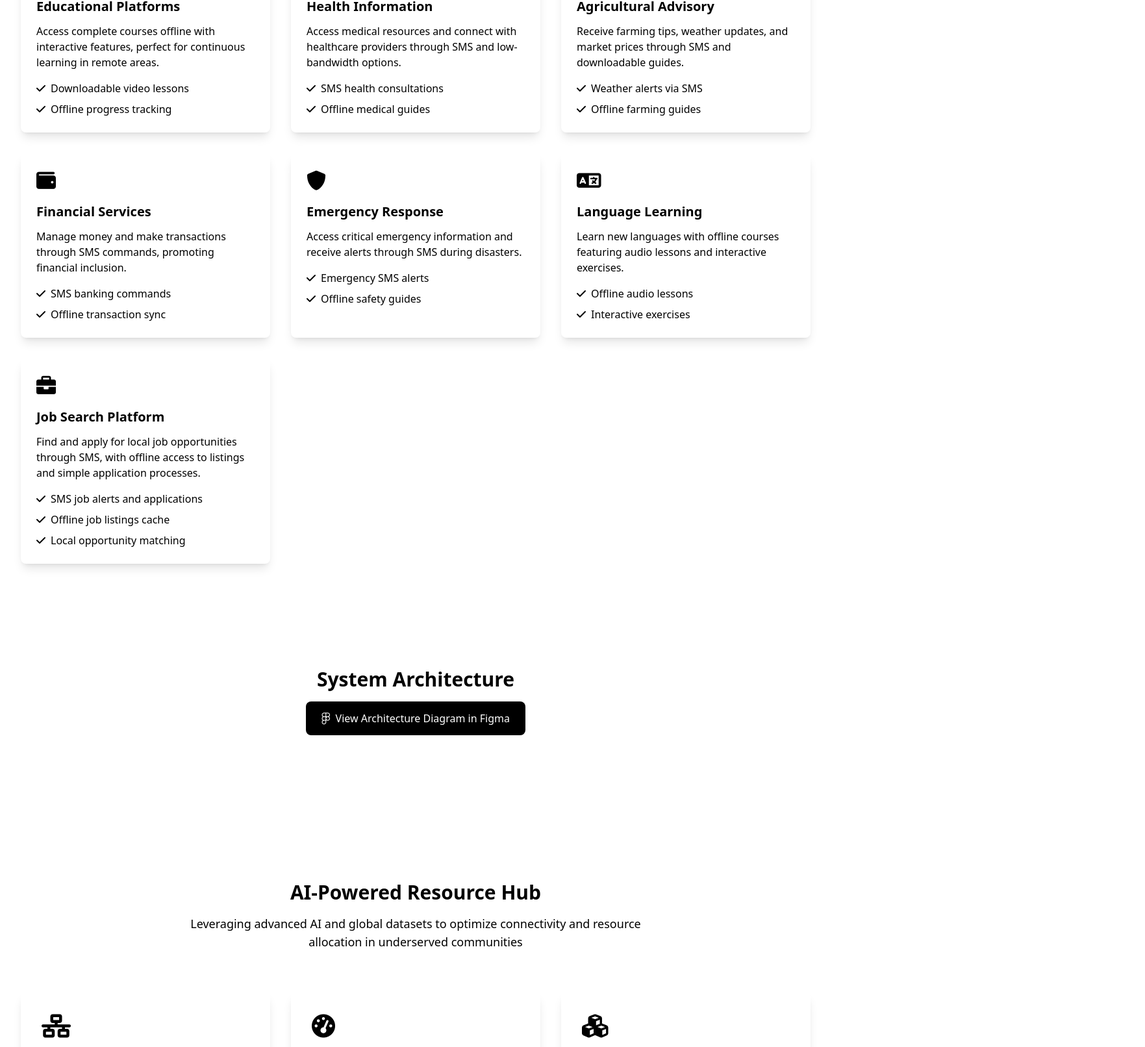
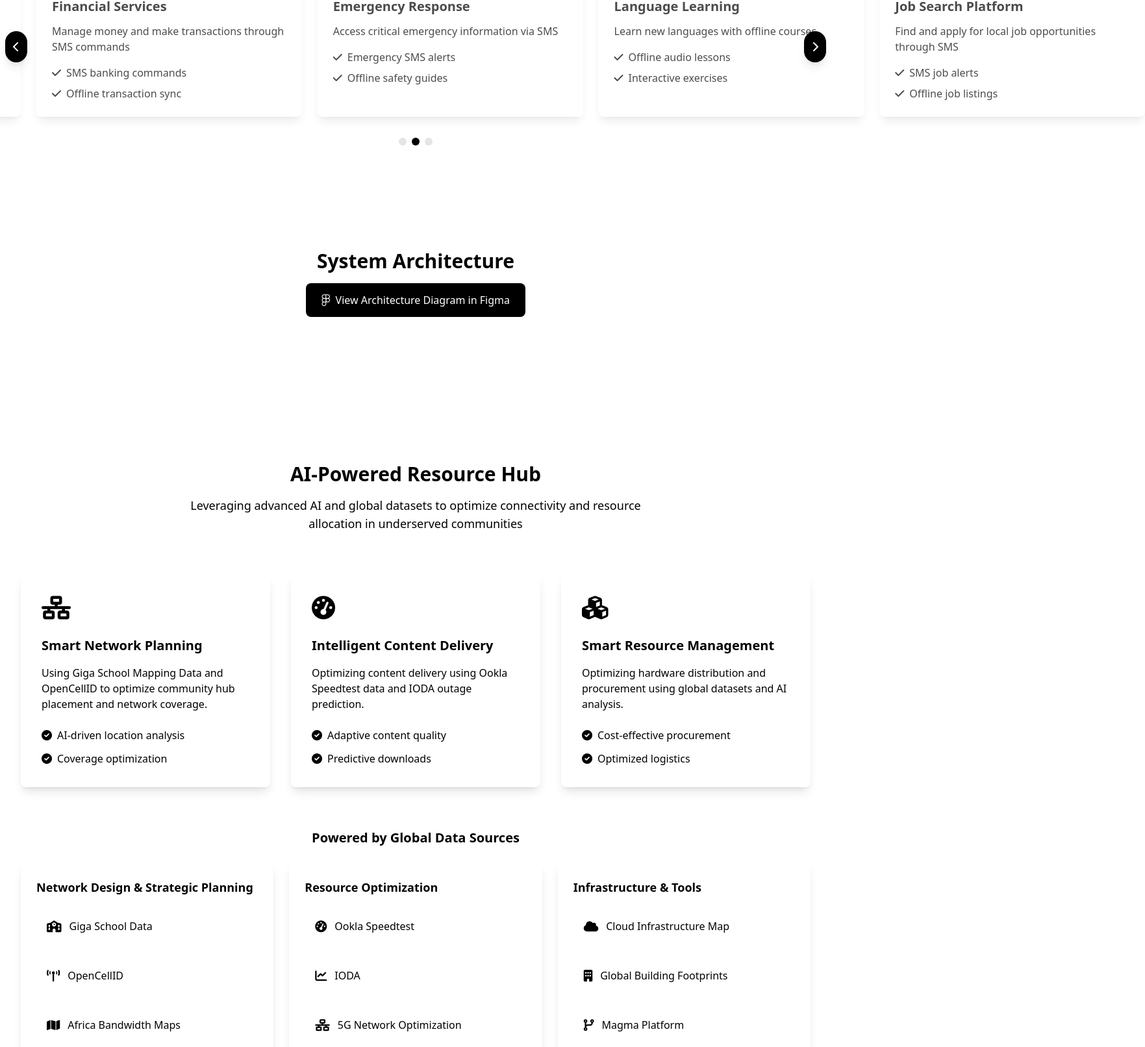
Before and after one commit to prashantsingh2408/digital-activator, a plain HTML site: page index.html in a window 1280 px wide. Shown: the part 1228-2840 px from the top of the page at 65% size, 1763 px wide, since content can reach past the window. Drawn offline with nearby package versions, Linux system fonts and the light colour scheme.

Commit message:
compact the side using Carousel

```diff
--- a/index.html
+++ b/index.html
@@ -409,7 +409,7 @@
         </div>
     </section>
 
-    <!-- After the About Section -->
+    <!-- Real-World Solutions Section -->
     <section id="use-cases" class="py-20 bg-[var(--bg-color-secondary)]">
         <div class="max-w-7xl mx-auto px-4 sm:px-6 lg:px-8">
             <div class="text-center mb-16">
@@ -419,16 +419,19 @@
                 </p>
             </div>
 
-            <div class="grid grid-cols-1 md:grid-cols-2 lg:grid-cols-3 gap-8">
+            <!-- Carousel Container -->
+            <div class="relative">
+                <!-- Carousel Track -->
+                <div id="carousel-track" class="flex transition-transform duration-300 gap-6">
                     <!-- Education Card -->
-                <div class="bg-[var(--card-bg)] rounded-lg shadow-lg overflow-hidden hover:shadow-xl transition-shadow duration-300">
+                    <div class="bg-[var(--card-bg)] rounded-lg shadow-lg overflow-hidden">
                         <div class="p-6">
                             <div class="text-[var(--accent-color)] text-3xl mb-4">
                                 <i class="fas fa-graduation-cap"></i>
                             </div>
                             <h3 class="text-xl font-semibold text-[var(--text-color)] mb-3">Educational Platforms</h3>
                             <p class="text-[var(--text-color-secondary)] mb-4">
-                            Access complete courses offline with interactive features, perfect for continuous learning in remote areas.
+                                Access complete courses offline with interactive features
                             </p>
                             <ul class="text-[var(--text-color-secondary)] space-y-2">
                                 <li class="flex items-start">
@@ -444,14 +447,14 @@
                     </div>
 
                     <!-- Healthcare Card -->
-                <div class="bg-[var(--card-bg)] rounded-lg shadow-lg overflow-hidden hover:shadow-xl transition-shadow duration-300">
+                    <div class="bg-[var(--card-bg)] rounded-lg shadow-lg overflow-hidden">
                         <div class="p-6">
                             <div class="text-[var(--accent-color)] text-3xl mb-4">
                                 <i class="fas fa-heartbeat"></i>
                             </div>
                             <h3 class="text-xl font-semibold text-[var(--text-color)] mb-3">Health Information</h3>
                             <p class="text-[var(--text-color-secondary)] mb-4">
-                            Access medical resources and connect with healthcare providers through SMS and low-bandwidth options.
+                                Access medical resources through SMS and low-bandwidth options
                             </p>
                             <ul class="text-[var(--text-color-secondary)] space-y-2">
                                 <li class="flex items-start">
@@ -467,14 +470,14 @@
                     </div>
 
                     <!-- Agriculture Card -->
-                <div class="bg-[var(--card-bg)] rounded-lg shadow-lg overflow-hidden hover:shadow-xl transition-shadow duration-300">
+                    <div class="bg-[var(--card-bg)] rounded-lg shadow-lg overflow-hidden">
                         <div class="p-6">
                             <div class="text-[var(--accent-color)] text-3xl mb-4">
                                 <i class="fas fa-seedling"></i>
                             </div>
                             <h3 class="text-xl font-semibold text-[var(--text-color)] mb-3">Agricultural Advisory</h3>
                             <p class="text-[var(--text-color-secondary)] mb-4">
-                            Receive farming tips, weather updates, and market prices through SMS and downloadable guides.
+                                Receive farming tips and weather updates through SMS
                             </p>
                             <ul class="text-[var(--text-color-secondary)] space-y-2">
                                 <li class="flex items-start">
@@ -490,14 +493,14 @@
                     </div>
 
                     <!-- Financial Services Card -->
-                <div class="bg-[var(--card-bg)] rounded-lg shadow-lg overflow-hidden hover:shadow-xl transition-shadow duration-300">
+                    <div class="bg-[var(--card-bg)] rounded-lg shadow-lg overflow-hidden">
                         <div class="p-6">
                             <div class="text-[var(--accent-color)] text-3xl mb-4">
                                 <i class="fas fa-wallet"></i>
                             </div>
                             <h3 class="text-xl font-semibold text-[var(--text-color)] mb-3">Financial Services</h3>
                             <p class="text-[var(--text-color-secondary)] mb-4">
-                            Manage money and make transactions through SMS commands, promoting financial inclusion.
+                                Manage money and make transactions through SMS commands
                             </p>
                             <ul class="text-[var(--text-color-secondary)] space-y-2">
                                 <li class="flex items-start">
@@ -513,14 +516,14 @@
                     </div>
 
                     <!-- Emergency Response Card -->
-                <div class="bg-[var(--card-bg)] rounded-lg shadow-lg overflow-hidden hover:shadow-xl transition-shadow duration-300">
+                    <div class="bg-[var(--card-bg)] rounded-lg shadow-lg overflow-hidden">
                         <div class="p-6">
                             <div class="text-[var(--accent-color)] text-3xl mb-4">
                                 <i class="fas fa-shield-alt"></i>
                             </div>
                             <h3 class="text-xl font-semibold text-[var(--text-color)] mb-3">Emergency Response</h3>
                             <p class="text-[var(--text-color-secondary)] mb-4">
-                            Access critical emergency information and receive alerts through SMS during disasters.
+                                Access critical emergency information via SMS
                             </p>
                             <ul class="text-[var(--text-color-secondary)] space-y-2">
                                 <li class="flex items-start">
@@ -536,14 +539,14 @@
                     </div>
 
                     <!-- Language Learning Card -->
-                <div class="bg-[var(--card-bg)] rounded-lg shadow-lg overflow-hidden hover:shadow-xl transition-shadow duration-300">
+                    <div class="bg-[var(--card-bg)] rounded-lg shadow-lg overflow-hidden">
                         <div class="p-6">
                             <div class="text-[var(--accent-color)] text-3xl mb-4">
                                 <i class="fas fa-language"></i>
                             </div>
                             <h3 class="text-xl font-semibold text-[var(--text-color)] mb-3">Language Learning</h3>
                             <p class="text-[var(--text-color-secondary)] mb-4">
-                            Learn new languages with offline courses featuring audio lessons and interactive exercises.
+                                Learn new languages with offline courses
                             </p>
                             <ul class="text-[var(--text-color-secondary)] space-y-2">
                                 <li class="flex items-start">
@@ -559,30 +562,40 @@
                     </div>
 
                     <!-- Job Search Card -->
-                <div class="bg-[var(--card-bg)] rounded-lg shadow-lg overflow-hidden hover:shadow-xl transition-shadow duration-300">
+                    <div class="bg-[var(--card-bg)] rounded-lg shadow-lg overflow-hidden">
                         <div class="p-6">
                             <div class="text-[var(--accent-color)] text-3xl mb-4">
                                 <i class="fas fa-briefcase"></i>
                             </div>
                             <h3 class="text-xl font-semibold text-[var(--text-color)] mb-3">Job Search Platform</h3>
                             <p class="text-[var(--text-color-secondary)] mb-4">
-                            Find and apply for local job opportunities through SMS, with offline access to listings and simple application processes.
+                                Find and apply for local job opportunities through SMS
                             </p>
                             <ul class="text-[var(--text-color-secondary)] space-y-2">
                                 <li class="flex items-start">
                                     <i class="fas fa-check text-[var(--accent-color)] mt-1 mr-2"></i>
-                                <span>SMS job alerts and applications</span>
+                                    <span>SMS job alerts</span>
                                 </li>
                                 <li class="flex items-start">
                                     <i class="fas fa-check text-[var(--accent-color)] mt-1 mr-2"></i>
-                                <span>Offline job listings cache</span>
-                            </li>
-                            <li class="flex items-start">
-                                <i class="fas fa-check text-[var(--accent-color)] mt-1 mr-2"></i>
-                                <span>Local opportunity matching</span>
+                                    <span>Offline job listings</span>
                                 </li>
                             </ul>
                         </div>
+                    </div>
+                </div>
+
+                <!-- Navigation Buttons -->
+                <button onclick="moveCarousel('prev')" class="absolute left-0 top-1/2 -translate-y-1/2 -translate-x-6 bg-[var(--accent-color)] text-[var(--bg-color)] rounded-full p-3 shadow-lg hover:bg-[var(--accent-dark)] transition-colors duration-300">
+                    <i class="fas fa-chevron-left"></i>
+                </button>
+                <button onclick="moveCarousel('next')" class="absolute right-0 top-1/2 -translate-y-1/2 translate-x-6 bg-[var(--accent-color)] text-[var(--bg-color)] rounded-full p-3 shadow-lg hover:bg-[var(--accent-dark)] transition-colors duration-300">
+                    <i class="fas fa-chevron-right"></i>
+                </button>
+
+                <!-- Dots Navigation -->
+                <div class="flex justify-center mt-8 gap-2" id="carousel-dots">
+                    <!-- Dots will be added dynamically -->
                 </div>
             </div>
         </div>
@@ -683,69 +696,72 @@
             <div class="mt-16">
                 <h3 class="text-xl font-semibold text-[var(--text-color)] mb-6 text-center">Powered by Global Data Sources</h3>
 
-                <!-- Network Design & Strategic Planning -->
-                <div class="mb-8">
+                <!-- Data Sources Cards -->
+                <div class="grid grid-cols-1 md:grid-cols-2 lg:grid-cols-3 gap-6">
+                    <!-- Network Design Card -->
+                    <div class="bg-[var(--card-bg)] rounded-lg shadow-lg p-6">
                         <h4 class="text-lg font-semibold text-[var(--accent-color)] mb-4">Network Design & Strategic Planning</h4>
-                    <div class="grid grid-cols-1 md:grid-cols-2 lg:grid-cols-3 gap-4">
+                        <div class="space-y-4">
                             <a href="https://maps.giga.global/docs/explore-api" target="_blank"
-                           class="px-6 py-4 bg-[var(--card-bg)] rounded-lg text-[var(--text-color)] hover:bg-[var(--accent-color)] hover:text-[var(--bg-color)] transition-all duration-300 hover:shadow-lg flex items-center">
+                               class="block p-4 bg-[var(--bg-color)] rounded-lg text-[var(--text-color)] hover:bg-[var(--accent-color)] hover:text-[var(--bg-color)] transition-all duration-300 flex items-center">
                                 <i class="fas fa-school mr-3 text-lg"></i>
                                 <span class="font-medium">Giga School Data</span>
                             </a>
                             <a href="https://opencellid.org/downloads.php" target="_blank"
-                           class="px-6 py-4 bg-[var(--card-bg)] rounded-lg text-[var(--text-color)] hover:bg-[var(--accent-color)] hover:text-[var(--bg-color)] transition-all duration-300 hover:shadow-lg flex items-center">
+                               class="block p-4 bg-[var(--bg-color)] rounded-lg text-[var(--text-color)] hover:bg-[var(--accent-color)] hover:text-[var(--bg-color)] transition-all duration-300 flex items-center">
                                 <i class="fas fa-broadcast-tower mr-3 text-lg"></i>
                                 <span class="font-medium">OpenCellID</span>
                             </a>
                             <a href="https://www.africabandwidthmaps.com/" target="_blank"
-                           class="px-6 py-4 bg-[var(--card-bg)] rounded-lg text-[var(--text-color)] hover:bg-[var(--accent-color)] hover:text-[var(--bg-color)] transition-all duration-300 hover:shadow-lg flex items-center">
+                               class="block p-4 bg-[var(--bg-color)] rounded-lg text-[var(--text-color)] hover:bg-[var(--accent-color)] hover:text-[var(--bg-color)] transition-all duration-300 flex items-center">
                                 <i class="fas fa-map mr-3 text-lg"></i>
                                 <span class="font-medium">Africa Bandwidth Maps</span>
                             </a>
                         </div>
                     </div>
 
-                <!-- Resource Optimization -->
-                <div class="mb-8">
+                    <!-- Resource Optimization Card -->
+                    <div class="bg-[var(--card-bg)] rounded-lg shadow-lg p-6">
                         <h4 class="text-lg font-semibold text-[var(--accent-color)] mb-4">Resource Optimization</h4>
-                    <div class="grid grid-cols-1 md:grid-cols-2 lg:grid-cols-3 gap-4">
+                        <div class="space-y-4">
                             <a href="https://registry.opendata.aws/speedtest-global-performance/" target="_blank"
-                           class="px-6 py-4 bg-[var(--card-bg)] rounded-lg text-[var(--text-color)] hover:bg-[var(--accent-color)] hover:text-[var(--bg-color)] transition-all duration-300 hover:shadow-lg flex items-center">
+                               class="block p-4 bg-[var(--bg-color)] rounded-lg text-[var(--text-color)] hover:bg-[var(--accent-color)] hover:text-[var(--bg-color)] transition-all duration-300 flex items-center">
                                 <i class="fas fa-tachometer-alt mr-3 text-lg"></i>
                                 <span class="font-medium">Ookla Speedtest</span>
                             </a>
                             <a href="https://api.ioda.inetintel.cc.gatech.edu/v2/" target="_blank"
-                           class="px-6 py-4 bg-[var(--card-bg)] rounded-lg text-[var(--text-color)] hover:bg-[var(--accent-color)] hover:text-[var(--bg-color)] transition-all duration-300 hover:shadow-lg flex items-center">
+                               class="block p-4 bg-[var(--bg-color)] rounded-lg text-[var(--text-color)] hover:bg-[var(--accent-color)] hover:text-[var(--bg-color)] transition-all duration-300 flex items-center">
                                 <i class="fas fa-chart-line mr-3 text-lg"></i>
                                 <span class="font-medium">IODA</span>
                             </a>
                             <a href="https://huggingface.co/datasets/infinite-dataset-hub/5GNetworkOptimization" target="_blank"
-                           class="px-6 py-4 bg-[var(--card-bg)] rounded-lg text-[var(--text-color)] hover:bg-[var(--accent-color)] hover:text-[var(--bg-color)] transition-all duration-300 hover:shadow-lg flex items-center">
+                               class="block p-4 bg-[var(--bg-color)] rounded-lg text-[var(--text-color)] hover:bg-[var(--accent-color)] hover:text-[var(--bg-color)] transition-all duration-300 flex items-center">
                                 <i class="fas fa-network-wired mr-3 text-lg"></i>
                                 <span class="font-medium">5G Network Optimization</span>
                             </a>
                         </div>
                     </div>
 
-                <!-- Infrastructure & Tools -->
-                <div class="mb-8">
+                    <!-- Infrastructure & Tools Card -->
+                    <div class="bg-[var(--card-bg)] rounded-lg shadow-lg p-6">
                         <h4 class="text-lg font-semibold text-[var(--accent-color)] mb-4">Infrastructure & Tools</h4>
-                    <div class="grid grid-cols-1 md:grid-cols-2 lg:grid-cols-3 gap-4">
+                        <div class="space-y-4">
                             <a href="https://www.cloudinfrastructuremap.com/#/" target="_blank"
-                           class="px-6 py-4 bg-[var(--card-bg)] rounded-lg text-[var(--text-color)] hover:bg-[var(--accent-color)] hover:text-[var(--bg-color)] transition-all duration-300 hover:shadow-lg flex items-center">
+                               class="block p-4 bg-[var(--bg-color)] rounded-lg text-[var(--text-color)] hover:bg-[var(--accent-color)] hover:text-[var(--bg-color)] transition-all duration-300 flex items-center">
                                 <i class="fas fa-cloud mr-3 text-lg"></i>
                                 <span class="font-medium">Cloud Infrastructure Map</span>
                             </a>
                             <a href="https://github.com/microsoft/GlobalMLBuildingFootprints" target="_blank"
-                           class="px-6 py-4 bg-[var(--card-bg)] rounded-lg text-[var(--text-color)] hover:bg-[var(--accent-color)] hover:text-[var(--bg-color)] transition-all duration-300 hover:shadow-lg flex items-center">
+                               class="block p-4 bg-[var(--bg-color)] rounded-lg text-[var(--text-color)] hover:bg-[var(--accent-color)] hover:text-[var(--bg-color)] transition-all duration-300 flex items-center">
                                 <i class="fas fa-building mr-3 text-lg"></i>
                                 <span class="font-medium">Global Building Footprints</span>
                             </a>
                             <a href="https://github.com/magma/magma" target="_blank"
-                           class="px-6 py-4 bg-[var(--card-bg)] rounded-lg text-[var(--text-color)] hover:bg-[var(--accent-color)] hover:text-[var(--bg-color)] transition-all duration-300 hover:shadow-lg flex items-center">
+                               class="block p-4 bg-[var(--bg-color)] rounded-lg text-[var(--text-color)] hover:bg-[var(--accent-color)] hover:text-[var(--bg-color)] transition-all duration-300 flex items-center">
                                 <i class="fas fa-code-branch mr-3 text-lg"></i>
                                 <span class="font-medium">Magma Platform</span>
                             </a>
+                        </div>
                     </div>
                 </div>
 
@@ -764,8 +780,6 @@
             </div>
         </div>
     </section>
-
-
 
     <!-- Footer -->
     <footer class="bg-gray-900 text-white">
@@ -828,5 +842,7 @@
 
     <!-- Add the new animation script -->
     <script src="js/digital-activator-animation.js"></script>
+    <!-- Add this before closing body tag -->
+    <script src="js/carousel.js"></script>
 </body>
 </html>
--- /dev/null
+++ b/js/carousel.js
@@ -0,0 +1,84 @@
+let currentSlide = 0;
+const slidesToShow = 3; // Number of cards to show at once
+let carouselTrack;
+let cards;
+let dots;
+let autoSlideInterval;
+
+function initializeCarousel() {
+    carouselTrack = document.getElementById('carousel-track');
+    cards = carouselTrack.children;
+    const dotsContainer = document.getElementById('carousel-dots');
+
+    // Calculate number of dot indicators needed
+    const numberOfDots = Math.ceil(cards.length / slidesToShow);
+
+    // Create dot indicators
+    for (let i = 0; i < numberOfDots; i++) {
+        const dot = document.createElement('button');
+        dot.className = `w-3 h-3 rounded-full transition-colors duration-300 ${i === 0 ? 'bg-[var(--accent-color)]' : 'bg-[var(--border-color)]'}`;
+        dot.onclick = () => goToSlide(i);
+        dotsContainer.appendChild(dot);
+    }
+
+    dots = dotsContainer.children;
+
+    // Set initial state
+    updateCarousel();
+
+    // Start auto-sliding
+    startAutoSlide();
+
+    // Pause auto-sliding on hover
+    carouselTrack.addEventListener('mouseenter', stopAutoSlide);
+    carouselTrack.addEventListener('mouseleave', startAutoSlide);
+}
+
+function startAutoSlide() {
+    stopAutoSlide(); // Clear any existing interval
+    autoSlideInterval = setInterval(() => {
+        moveCarousel('next');
+    }, 3000); // Change slide every 3 seconds
+}
+
+function stopAutoSlide() {
+    if (autoSlideInterval) {
+        clearInterval(autoSlideInterval);
+    }
+}
+
+function moveCarousel(direction) {
+    if (direction === 'next') {
+        currentSlide++;
+        if (currentSlide >= Math.ceil(cards.length / slidesToShow)) {
+            currentSlide = 0; // Loop back to start
+        }
+    } else {
+        currentSlide--;
+        if (currentSlide < 0) {
+            currentSlide = Math.ceil(cards.length / slidesToShow) - 1; // Loop to end
+        }
+    }
+    updateCarousel();
+}
+
+function goToSlide(index) {
+    currentSlide = index;
+    updateCarousel();
+    stopAutoSlide();
+    startAutoSlide();
+}
+
+function updateCarousel() {
+    // Update track position
+    const slideWidth = 100 / slidesToShow;
+    carouselTrack.style.transform = `translateX(-${currentSlide * slideWidth * slidesToShow}%)`;
+
+    // Update dots
+    Array.from(dots).forEach((dot, index) => {
+        dot.className = `w-3 h-3 rounded-full transition-colors duration-300 ${index === currentSlide ? 'bg-[var(--accent-color)]' : 'bg-[var(--border-color)]'}`;
+    });
+}
+
+// Initialize carousel when DOM is loaded
+document.addEventListener('DOMContentLoaded', initializeCarousel);
--- a/styles/components.css
+++ b/styles/components.css
@@ -248,3 +248,37 @@ footer a:hover {
 .icon-primary {
     color: var(--text-color);
 }
+
+/* Carousel Styles */
+#carousel-track {
+    display: flex;
+    gap: 1.5rem;
+    transition: transform 0.5s ease-in-out;
+    width: fit-content; /* Allow track to be as wide as needed */
+}
+
+#carousel-track > * {
+    flex: 0 0 calc(33.333% - 1rem);
+    opacity: 0.7;
+    transition: all 0.3s ease;
+    min-width: calc(33.333% - 1rem); /* Ensure cards maintain width */
+}
+
+#carousel-track > *:hover {
+    opacity: 1;
+    transform: scale(1.02);
+}
+
+@media (max-width: 1024px) {
+    #carousel-track > * {
+        flex: 0 0 calc(50% - 1rem);
+        min-width: calc(50% - 1rem);
+    }
+}
+
+@media (max-width: 640px) {
+    #carousel-track > * {
+        flex: 0 0 100%;
+        min-width: 100%;
+    }
+}
```
Lines whose indentation alone changed are shown as unchanged.
